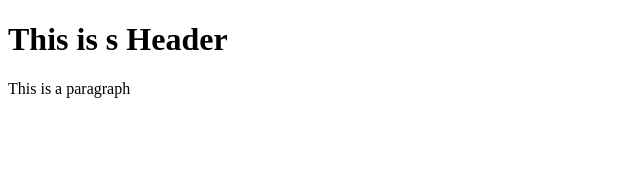
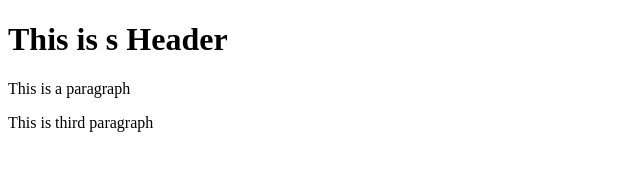
Before and after one commit to saravanan9886/git-test, a website: page index.html in a window 1280 px wide. Shown: the whole page, without its empty margins (0-640 px from the left). Drawn offline with Linux system fonts and the light colour scheme.

Commit message:
fourth commit

```diff
--- a/index.html
+++ b/index.html
@@ -10,5 +10,6 @@
 <body class="mat-typography">
 <h1> This is s Header </h1>
 <p> This is a paragraph</p>
+<p> This is third paragraph</p>
 </body>
 </html>
```
Also changed, not shown: package.json (added, +24 -0 lines), 2 other files.
